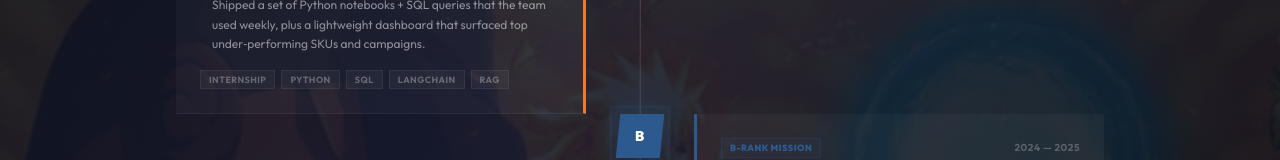
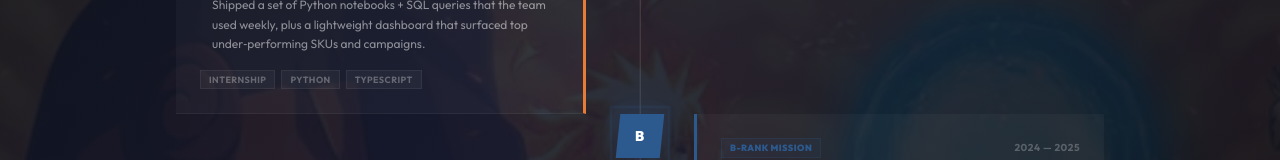
Before and after one commit to Yatsuiii/naruto-portfolio, a Next.js app: page /experience in a window 1280 px wide. Shown: the part 905-1065 px from the top of the page. Built offline with nearby package versions, Linux system fonts and the light colour scheme.

Commit message:
Fix experience tags: Python, TypeScript only

```diff
--- a/data/experience.ts
+++ b/data/experience.ts
@@ -20,7 +20,7 @@ export const missions: Mission[] = [
       "Support a small data team by cleaning event data, building dashboards, and prototyping simple models that help the business pick better prices and campaigns.",
     outcome:
       "Shipped a set of Python notebooks + SQL queries that the team used weekly, plus a lightweight dashboard that surfaced top under‑performing SKUs and campaigns.",
-    tags: ["Internship", "Python", "SQL", "LangChain", "RAG"],
+    tags: ["Internship", "Python", "TypeScript"],
   },
   {
     rank: "B",
```
